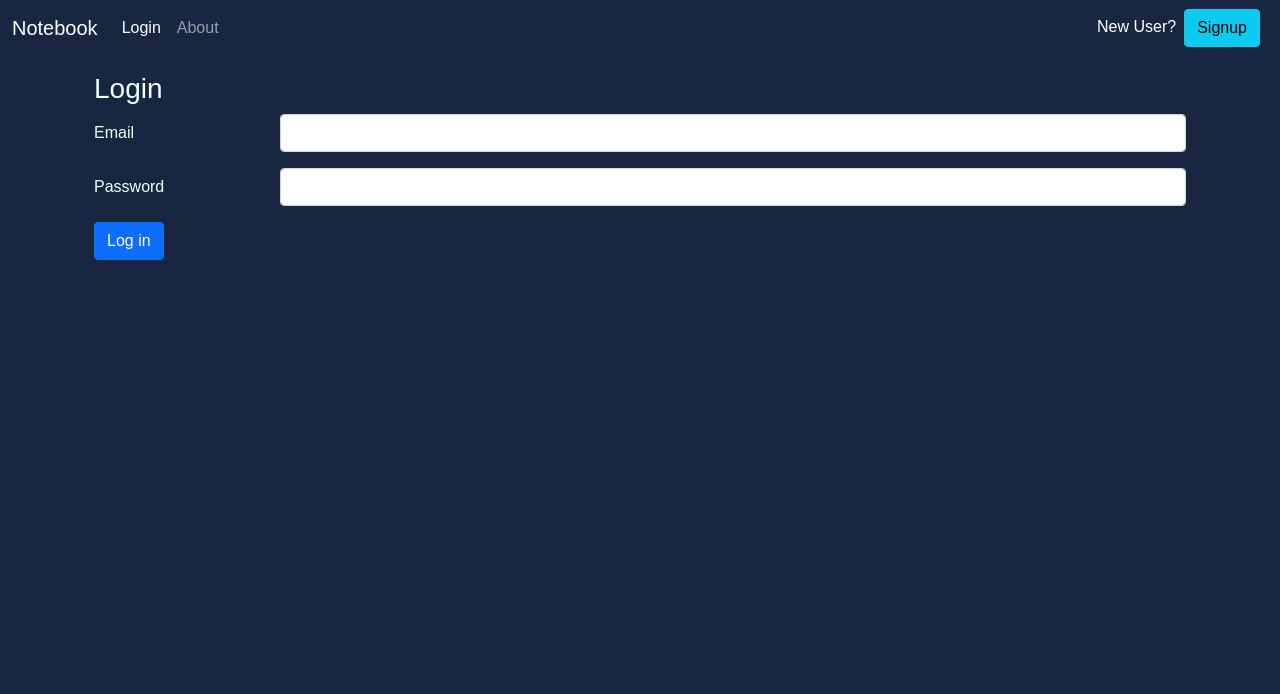
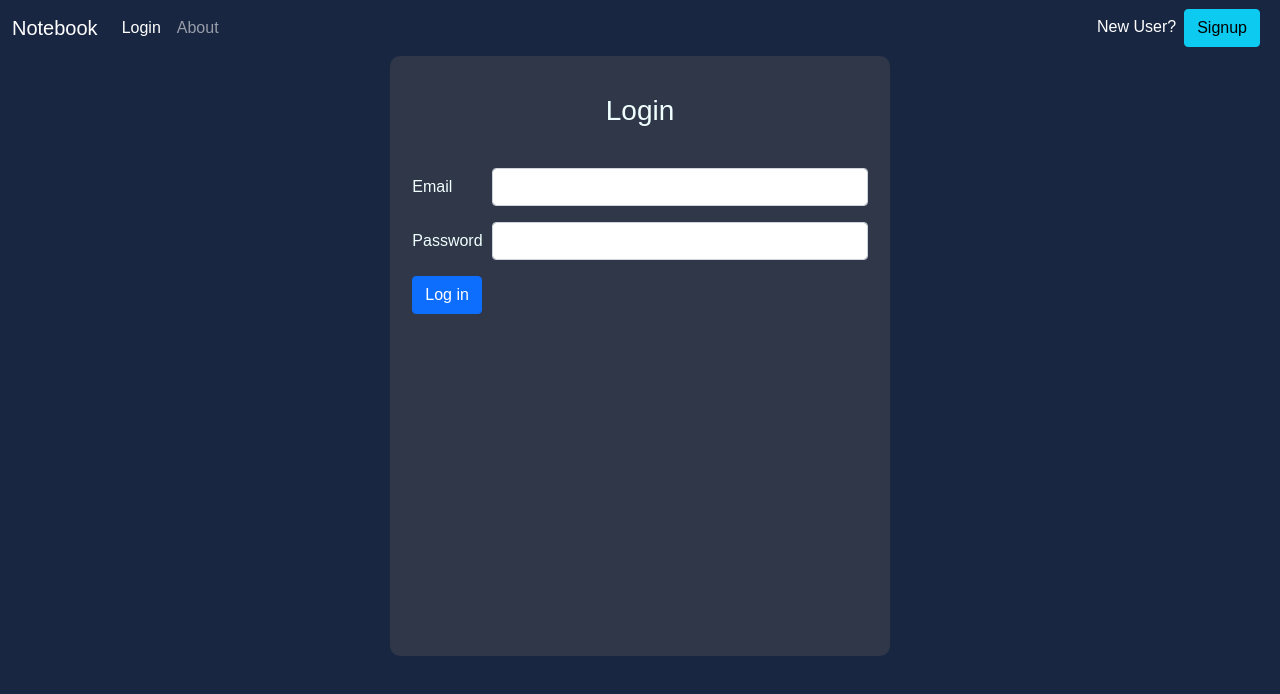
Before and after one commit to basu1020/Notebook-App, a React (Create React App) app: page / in a window 1280 px wide. Shown: the top 694 px of the page. Built offline with nearby package versions, Linux system fonts and the light colour scheme; a web font is replaced by a local one.

Commit message:
changes in Login component

```diff
--- a/src/App.css
+++ b/src/App.css
@@ -34,6 +34,15 @@
   justify-content: center;
 }
 
+.container-custom-login{
+  width: 500px;
+  height: 75vh;
+  margin: auto;
+  background-color: #2f3749;
+  padding: 2%;
+  border-radius: 10px;
+}
+
 .content-custom{
   display: flex;
   flex-wrap: wrap;
@@ -61,9 +70,11 @@ nav{
   font-family: 'Anek Malayalam', sans-serif;
 }
 
-.container{
-  /* width: 75vw; */
+input{
+  background-color: #282c34;
+  color: white;
 }
+
 body{
   background-color: #192641;
   color: azure;
--- a/src/components/Login.js
+++ b/src/components/Login.js
@@ -41,24 +41,26 @@ const Login = () => {
 
     return (
         <>
-            <div className='container my-3'>
-                <h3> Login </h3>
-                <form>
-                    <div className="row mb-3">
+        <div className="container-custom-login">
+            <div className='container-custom my-3'>
+                <h3 style={{display:"flex",justifyContent:"center"}}> Login </h3>
+                <form className='my-2'>
+                    <div className="row mb-3 my-4">
                         <label htmlFor="inputEmail3" className="col-sm-2 col-form-label"> Email </label>
                         <div className="col-sm-10">
-                            <input type="email" className="form-control" name="email" value={loginQuery.email} id="inputEmail" onChange={onChange}/>
+                            <input type="email" className="form-control" name="email" value={loginQuery.email} id="inputEmail" onChange={onChange} style={{backgroundColor: ""}}/>
                         </div>
                     </div>
-                    <div className="row mb-3">
+                    <div className="row mb-3 my-2">
                         <label htmlFor="inputPassword3" className="col-sm-2 col-form-label"> Password </label>
                         <div className="col-sm-10">
                             <input type="password" className="form-control" name="password" value={loginQuery.password} id="inputPassword" onChange={onChange}/>
                         </div>
                     </div>
-                    <button className="btn btn-primary" onClick={handleClick}> Log in </button>
+                    <button className="btn btn-primary" onClick={handleClick}>Log in</button>
                 </form>
             </div>
+        </div>
         </>
     )
 }
```
